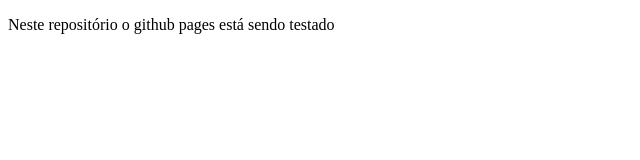
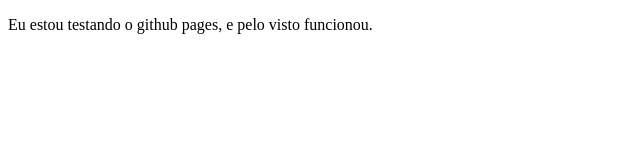
Before and after one commit to Casterrr/Casterrr.github.io, a plain HTML site: page index.html in a window 1280 px wide. Shown: the full height of the page, 0-640 px from the left. Drawn offline with Linux system fonts and the light colour scheme.

Commit message:
Github pages funcionou
testei o github pages e funcionou.

```diff
--- a/index.html
+++ b/index.html
@@ -6,6 +6,6 @@
     <title>Testando o github pages</title>
 </head>
 <body>
-    <p>Neste repositório o github pages está sendo testado</p>
+    <p>Eu estou testando o github pages, e pelo visto funcionou.</p>
 </body>
 </html>
```
